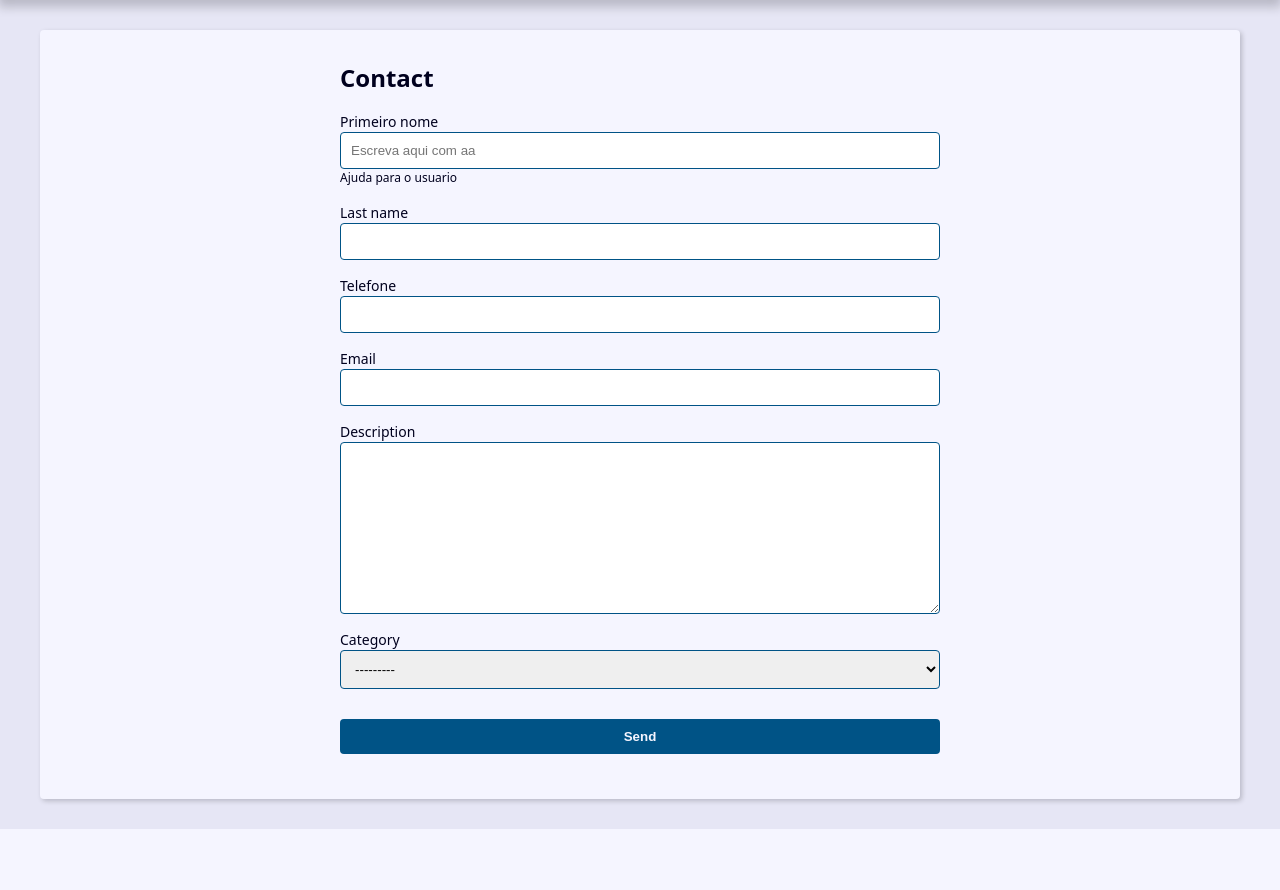
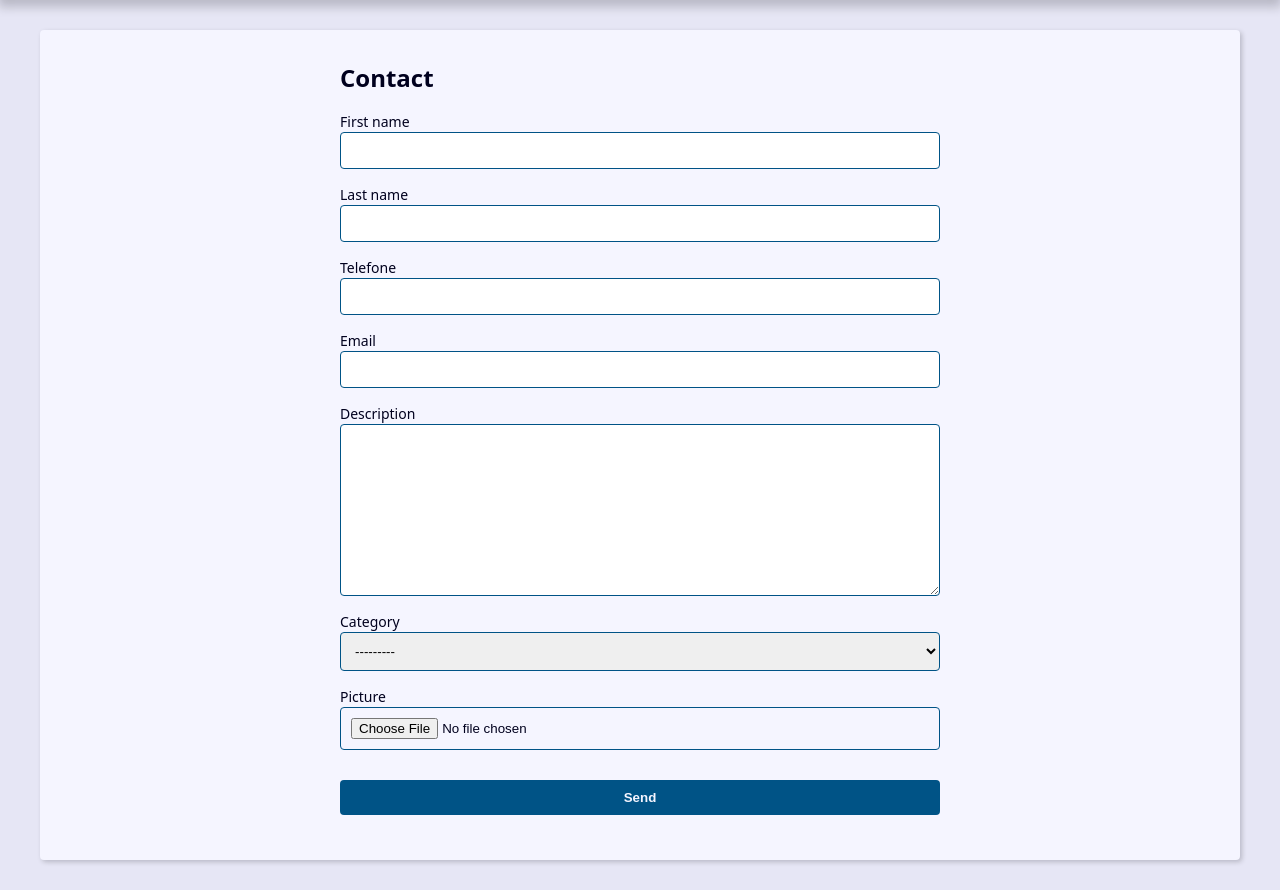
Before and after one commit to luizcheva/projetoAgenda, a Django app: page /contact/create/ in a window 1280 px wide. Shown: the part 239-1129 px from the top of the page. Before the commit the page ends 1068 px from the top, so only its background shows below. Run offline with Django 4.2, Linux system fonts and the light colour scheme; data that the repository does not hold is empty.

Commit message:
Inserindo as imagens de contact

```diff
--- a/contact/forms.py
+++ b/contact/forms.py
@@ -5,24 +5,13 @@ from . import models
 
 
 class ContactForm(forms.ModelForm):
-    first_name = forms.CharField(
-        widget=forms.TextInput(
+    picture = forms.ImageField(
+        widget=forms.FileInput(
             attrs={
-                'class': 'classe-a classe-b',
-                'placeholder': 'Escreva aqui com aa'
+                'accept': 'image/*',
             }
-        ),
-        label='Primeiro nome',
-        help_text='Ajuda para o usuario'
+        )
     )
-
-    def __init__(self, *args, **kwargs):
-        super().__init__(*args, **kwargs)
-
-        # self.fields['first_name'].widget.attrs.update({
-        #     'class': 'classe-a classe-b',
-        #     'placeholder': 'Escreva aqui com __init__'
-        # })
 
     class Meta:
         model = models.Contact
@@ -33,15 +22,8 @@ class ContactForm(forms.ModelForm):
             'email',
             'description',
             'category',
+            'picture',
         )
-        # widgets = {
-        #     'first_name': forms.TextInput(
-        #         attrs={
-        #             'class': 'classe-a classe-b',
-        #             'placeholder': 'Escreva aqui'
-        #         }
-        #     )
-        # }
 
     def clean(self):
         # cleaned_data = self.cleaned_data
--- a/contact/templates/contact/contact.html
+++ b/contact/templates/contact/contact.html
@@ -12,6 +12,12 @@
         <p><b>Created Date: </b> {{ contact.created_date }}</p>
         <p><b>Description: </b> {{ contact.description }}</p>
         <p><b>Category: </b> {{ contact.category.name }}</p>
+
+        {% if contact.picture %}
+            <p>
+                <img src="{{ contact.picture.url }}" alt="{{ contact.first_name }} {{ contact.last_name }}">
+            </p>
+        {% endif %}
 
         <div class="contact-links">
             <a class="btn btn-link" href="{% url "contact:update" contact.id %}">Update</a>
--- a/contact/templates/contact/create.html
+++ b/contact/templates/contact/create.html
@@ -25,6 +25,12 @@
                             <p class="help-text">{{  field.help_text }}</p>
                         {% endif %}
                     </div>
+
+                    {% if field.name == 'picture' and field.value.url %}
+                        <div class="form-group">
+                            <img src="{{ field.value.url }}" alt="">
+                        </div>
+                    {% endif %}
                 {% endfor %}
             </div>
 
--- a/contact/views/contact_forms.py
+++ b/contact/views/contact_forms.py
@@ -10,7 +10,7 @@ def create(request):
     form_action = reverse('contact:create')
 
     if request.method == 'POST':
-        form = ContactForm(request.POST)
+        form = ContactForm(request.POST, request.FILES)
         context = {
             'form': form,
             'form_action': form_action,
@@ -43,7 +43,7 @@ def update(request, contact_id):
     form_action = reverse('contact:update', args=(contact_id,))
 
     if request.method == 'POST':
-        form = ContactForm(request.POST, instance=contact)
+        form = ContactForm(request.POST, request.FILES, instance=contact)
         context = {
             'form': form,
             'form_action': form_action,
```
